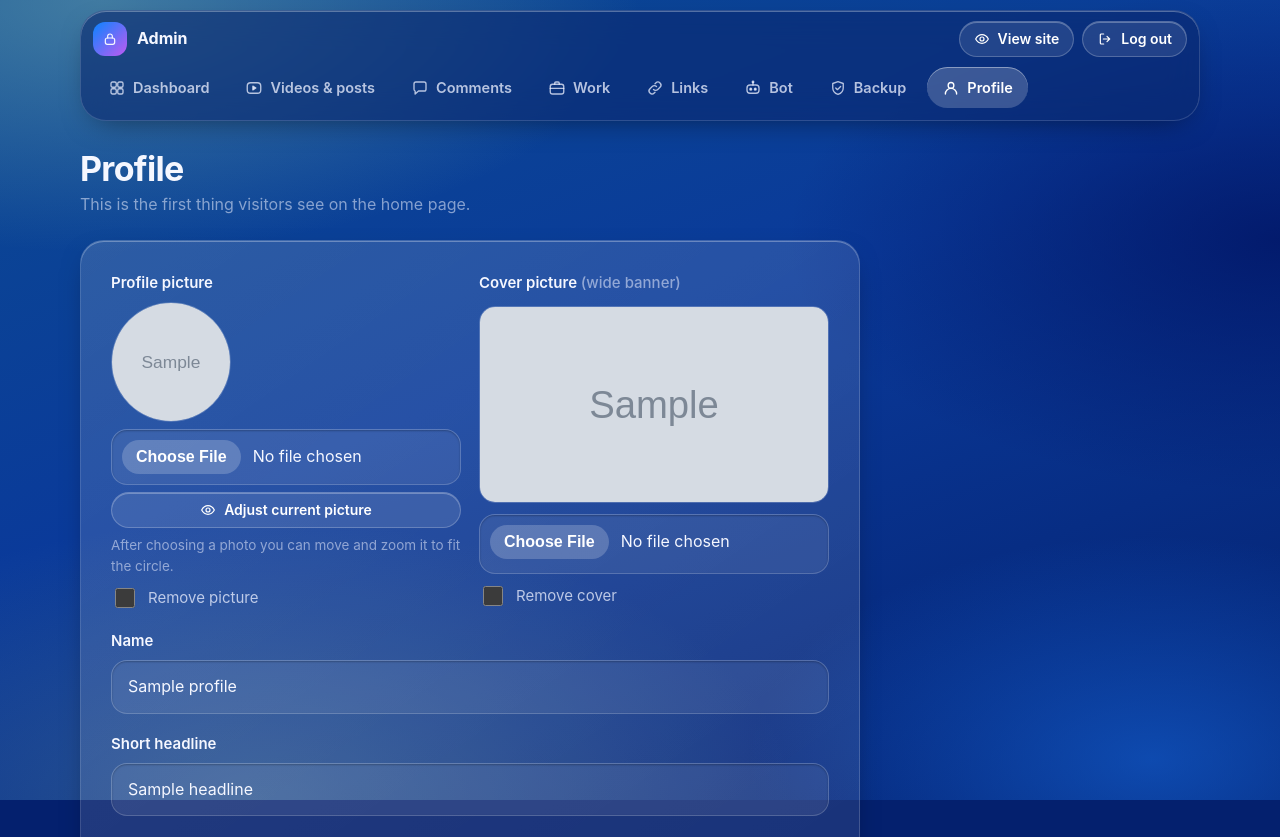
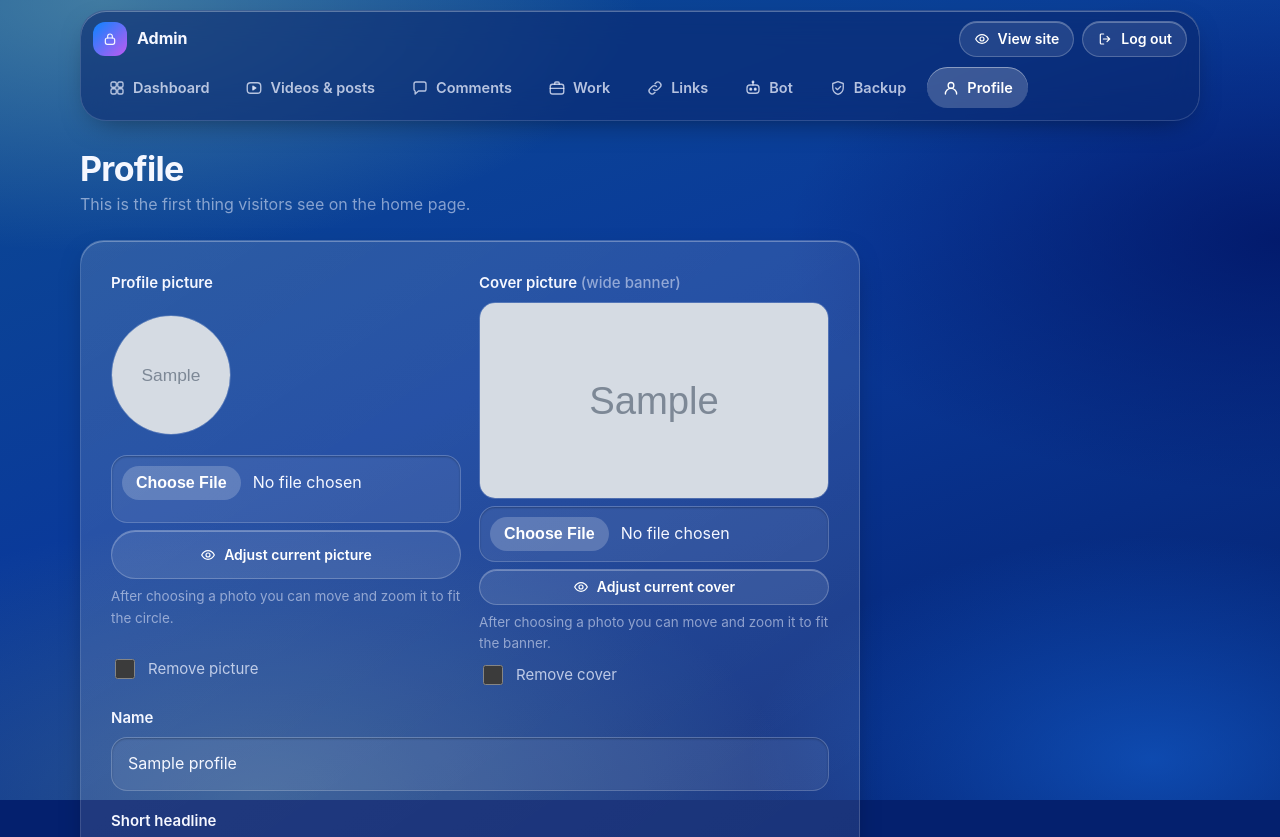
Before and after one commit to cocsahil15-dotcom/IzazAhmadBlog, a Flask app: page /admin/profile in a window 1280 px wide. Shown: the top 837 px of the page. Run offline with Flask 3, Linux system fonts and the light colour scheme; the visitor is signed in with stand-in values (Sample User, id 1); grey boxes marked "Sample" are stand-in pictures; a database or web service that is not in the repository returns one stand-in record (values such as "Sample title"); some libraries are stand-ins or nearby versions.

Commit message:
Add files via upload

```diff
--- a/templates/admin/profile.html
+++ b/templates/admin/profile.html
@@ -10,14 +10,16 @@
   <div class="two">
     <div class="field"><span>Profile picture</span>
       {% if profile.avatar %}<img class="preview round" id="avPrev" src="{{ media_url(profile.avatar) }}" alt="">{% else %}<img class="preview round" id="avPrev" alt="" hidden>{% endif %}
-      <input class="input file" id="avatarInput" type="file" name="avatar" accept="image/*" data-preview="avPrev" data-crop>
+      <input class="input file" id="avatarInput" type="file" name="avatar" accept="image/*" data-preview="avPrev" data-crop="avatar">
       {% if profile.avatar %}<button class="btn btn-glass btn-sm" type="button" data-crop-existing="avatarInput" data-src="{{ media_url(profile.avatar) }}">{{ icon('eye', 16) }} Adjust current picture</button>{% endif %}
       <small>After choosing a photo you can move and zoom it to fit the circle.</small>
       {% if profile.avatar %}<label class="check"><input type="checkbox" name="remove_avatar" value="1"> Remove picture</label>{% endif %}
     </div>
     <div class="field"><span>Cover picture <em>(wide banner)</em></span>
       {% if profile.cover %}<img class="preview" id="cvPrev" src="{{ media_url(profile.cover) }}" alt="">{% else %}<img class="preview" id="cvPrev" alt="" hidden>{% endif %}
-      <input class="input file" type="file" name="cover" accept="image/*" data-preview="cvPrev">
+      <input class="input file" id="coverInput" type="file" name="cover" accept="image/*" data-preview="cvPrev" data-crop="cover">
+      {% if profile.cover %}<button class="btn btn-glass btn-sm" type="button" data-crop-existing="coverInput" data-src="{{ media_url(profile.cover) }}">{{ icon('eye', 16) }} Adjust current cover</button>{% endif %}
+      <small>After choosing a photo you can move and zoom it to fit the banner.</small>
       {% if profile.cover %}<label class="check"><input type="checkbox" name="remove_cover" value="1"> Remove cover</label>{% endif %}
     </div>
   </div>
```
